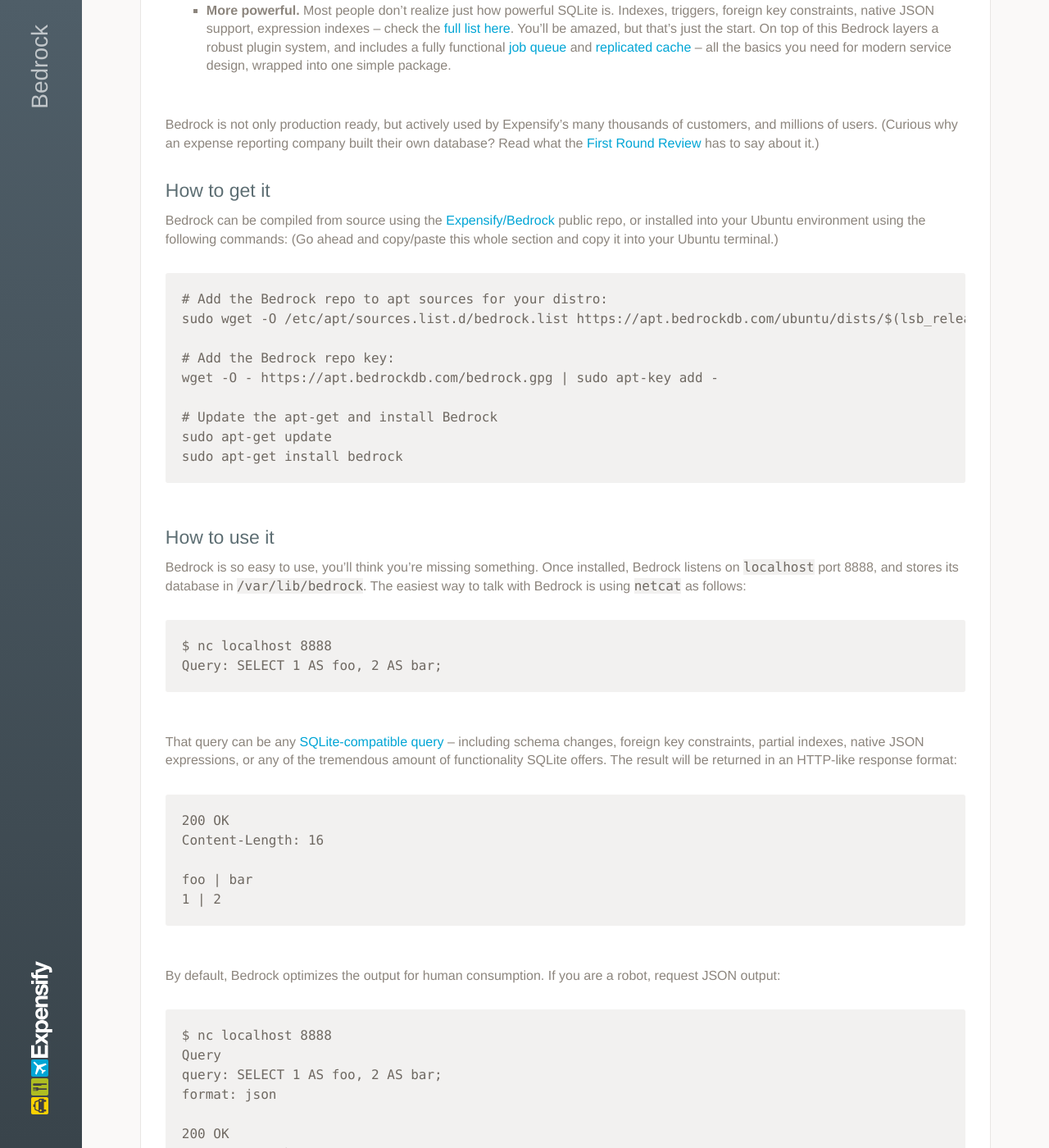
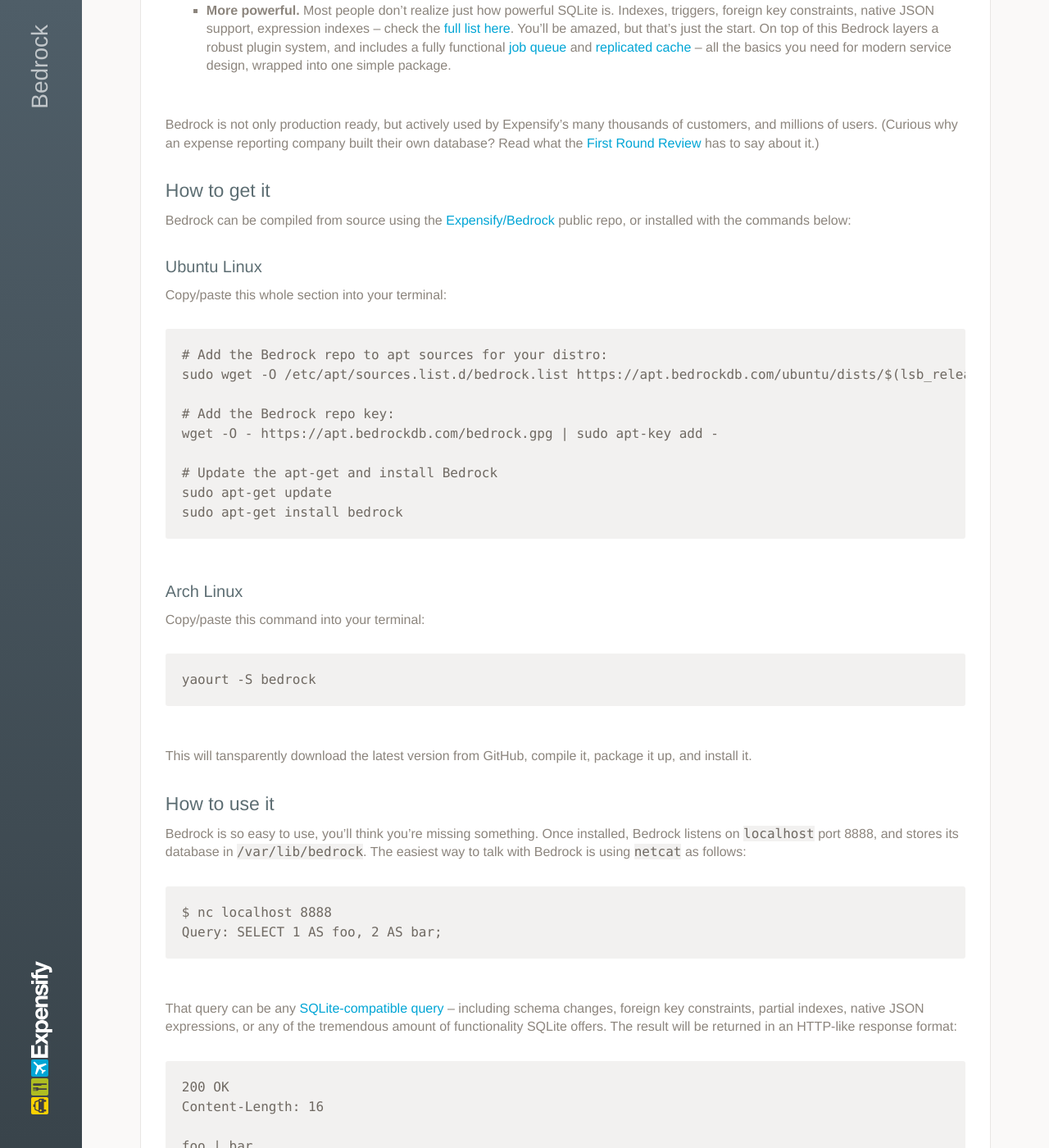
Before and after one commit to Expensify/Bedrock, a Jekyll site: the page built from docs/index.md, in a window 1280 px wide and 1400 px high, scrolled down 1016 px. Shown: the whole window at 82% size. Built offline with Jekyll 4.4.1, drawn with Linux system fonts in a browser that asks for light colours; our own code applies the rules of GitHub Pages for plain Markdown files.

Commit message:
Update index.md

```diff
--- a/docs/index.md
+++ b/docs/index.md
@@ -27,7 +27,10 @@
 Bedrock is not only production ready, but actively used by Expensify's many thousands of customers, and millions of users.  (Curious why an expense reporting company built their own database?  Read what the [First Round Review](http://firstround.com/review/your-database-is-your-prison-heres-how-expensify-broke-free/) has to say about it.)
 
 ## How to get it
-Bedrock can be compiled from source using the [Expensify/Bedrock](https://github.com/Expensify/Bedrock) public repo, or installed into your Ubuntu environment using the following commands:  (Go ahead and copy/paste this whole section and copy it into your Ubuntu terminal.)
+Bedrock can be compiled from source using the [Expensify/Bedrock](https://github.com/Expensify/Bedrock) public repo, or installed with the commands below:
+
+### Ubuntu Linux
+Copy/paste this whole section into your terminal:
 
     # Add the Bedrock repo to apt sources for your distro:
     sudo wget -O /etc/apt/sources.list.d/bedrock.list https://apt.bedrockdb.com/ubuntu/dists/$(lsb_release -cs)/bedrock.list
@@ -38,6 +41,13 @@
     # Update the apt-get and install Bedrock
     sudo apt-get update
     sudo apt-get install bedrock
+
+### Arch Linux
+Copy/paste this command into your terminal:
+
+    yaourt -S bedrock
+
+This will tansparently download the latest version from GitHub, compile it, package it up, and install it.
 
 ## How to use it
 Bedrock is so easy to use, you'll think you're missing something.  Once installed, Bedrock listens on `localhost` port 8888, and stores its database in `/var/lib/bedrock`.  The easiest way to talk with Bedrock is using `netcat` as follows:
```
